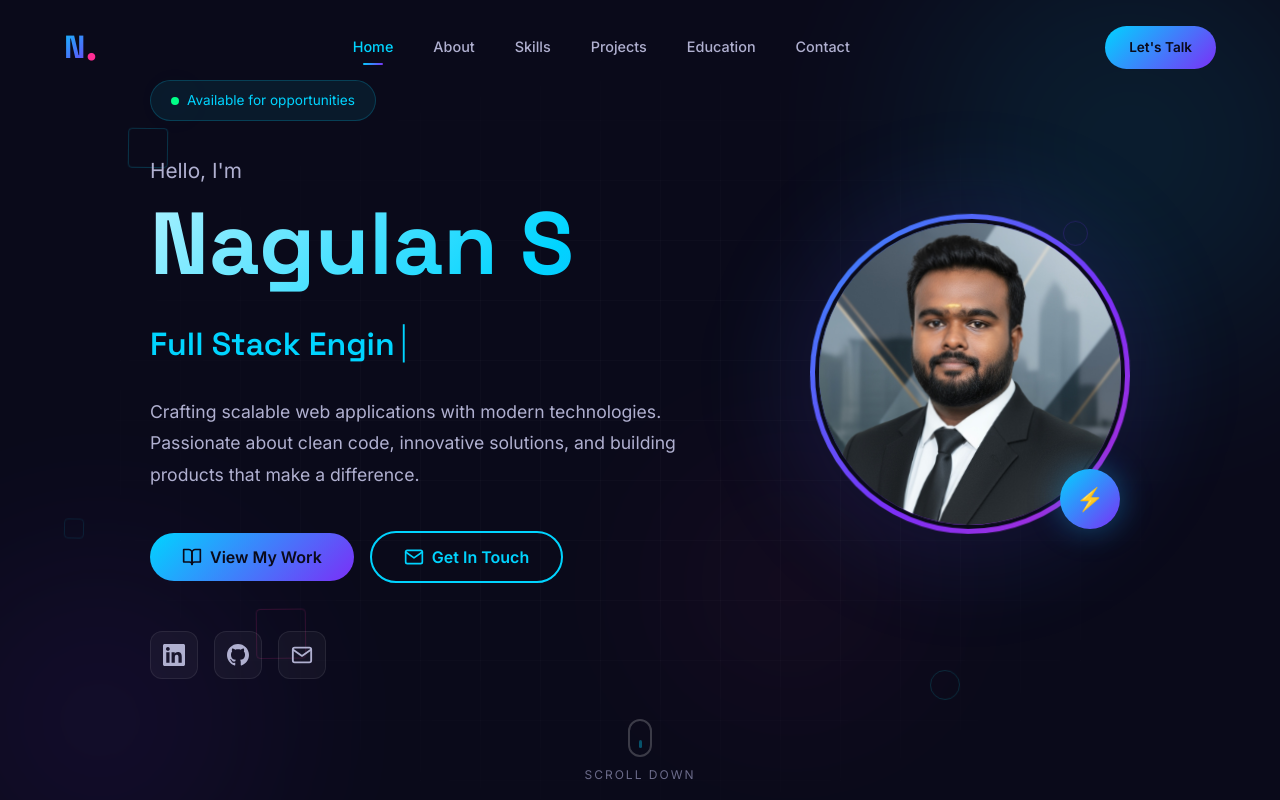
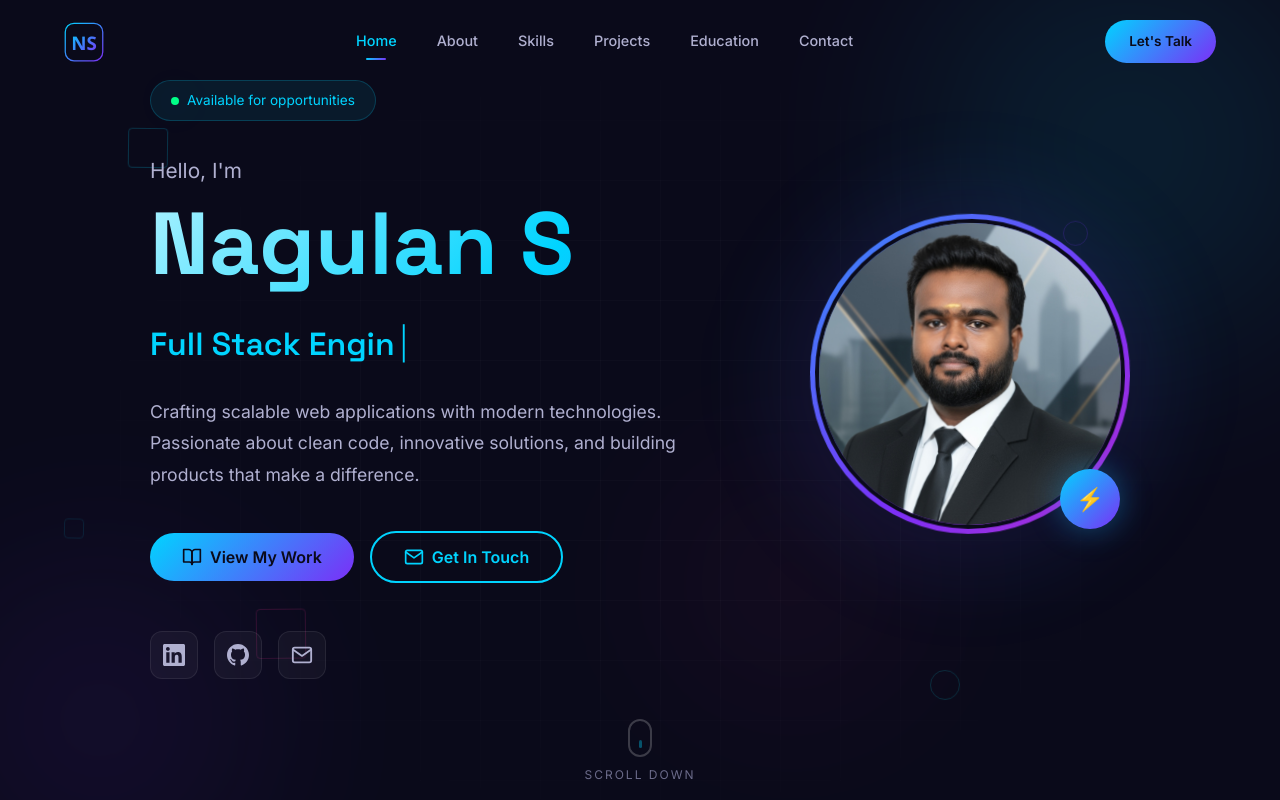
Before and after one commit to nagulan1506/nagulan1506.github.io, a React (Vite) app in the folder client/: page / in a window 1280 px wide. Shown: the top 800 px of the page. Built offline with nearby package versions, Linux system fonts and the light colour scheme.

Commit message:
Add custom NS monogram logo as favicon and navbar brand

```diff
--- a/client/index.html
+++ b/client/index.html
@@ -1,17 +1,21 @@
 <!doctype html>
 <html lang="en">
+
 <head>
   <meta charset="UTF-8" />
-    <link rel="icon" type="image/svg+xml" href="/vite.svg" />
+  <link rel="icon" type="image/svg+xml" href="/logo.svg" />
   <meta name="viewport" content="width=device-width, initial-scale=1.0" />
-    <meta name="description" content="Nagulan S — MERN Stack Developer specializing in React, Node.js, Express.js, and MongoDB. View my portfolio, projects, and get in touch." />
+  <meta name="description"
+    content="Nagulan S — MERN Stack Developer specializing in React, Node.js, Express.js, and MongoDB. View my portfolio, projects, and get in touch." />
   <meta name="keywords" content="Nagulan S, MERN Stack, Full Stack Developer, React, Node.js, Portfolio" />
   <meta name="author" content="Nagulan S" />
   <meta name="theme-color" content="#0a0a1a" />
   <title>Nagulan S | MERN Stack Developer</title>
 </head>
+
 <body>
   <div id="root"></div>
   <script type="module" src="/src/main.jsx"></script>
 </body>
+
 </html>
--- a/client/src/components/Navbar.jsx
+++ b/client/src/components/Navbar.jsx
@@ -48,8 +48,17 @@ const Navbar = () => {
         <nav className={`navbar ${scrolled ? 'scrolled' : ''} ${menuOpen ? 'menu-open' : ''}`}>
             <div className="navbar-container container">
                 <a className="navbar-logo" onClick={() => scrollToSection('home')}>
-                    <span className="logo-text">N</span>
-                    <span className="logo-dot">.</span>
+                    <svg width="40" height="40" viewBox="0 0 64 64" fill="none" xmlns="http://www.w3.org/2000/svg">
+                        <rect width="64" height="64" rx="16" fill="#0a0a1a" />
+                        <rect x="2" y="2" width="60" height="60" rx="14" fill="none" stroke="url(#navGrad)" strokeWidth="2" />
+                        <defs>
+                            <linearGradient id="navGrad" x1="0%" y1="0%" x2="100%" y2="100%">
+                                <stop offset="0%" stopColor="#00d4ff" />
+                                <stop offset="100%" stopColor="#7b2ff7" />
+                            </linearGradient>
+                        </defs>
+                        <text x="32" y="44" textAnchor="middle" fontFamily="'Segoe UI','Helvetica',Arial,sans-serif" fontSize="30" fontWeight="700" fill="url(#navGrad)">NS</text>
+                    </svg>
                 </a>
 
                 <div className={`navbar-links ${menuOpen ? 'active' : ''}`}>
```
Also changed, not shown: client/public/logo.svg (added). Lines whose indentation alone changed are shown as unchanged.
